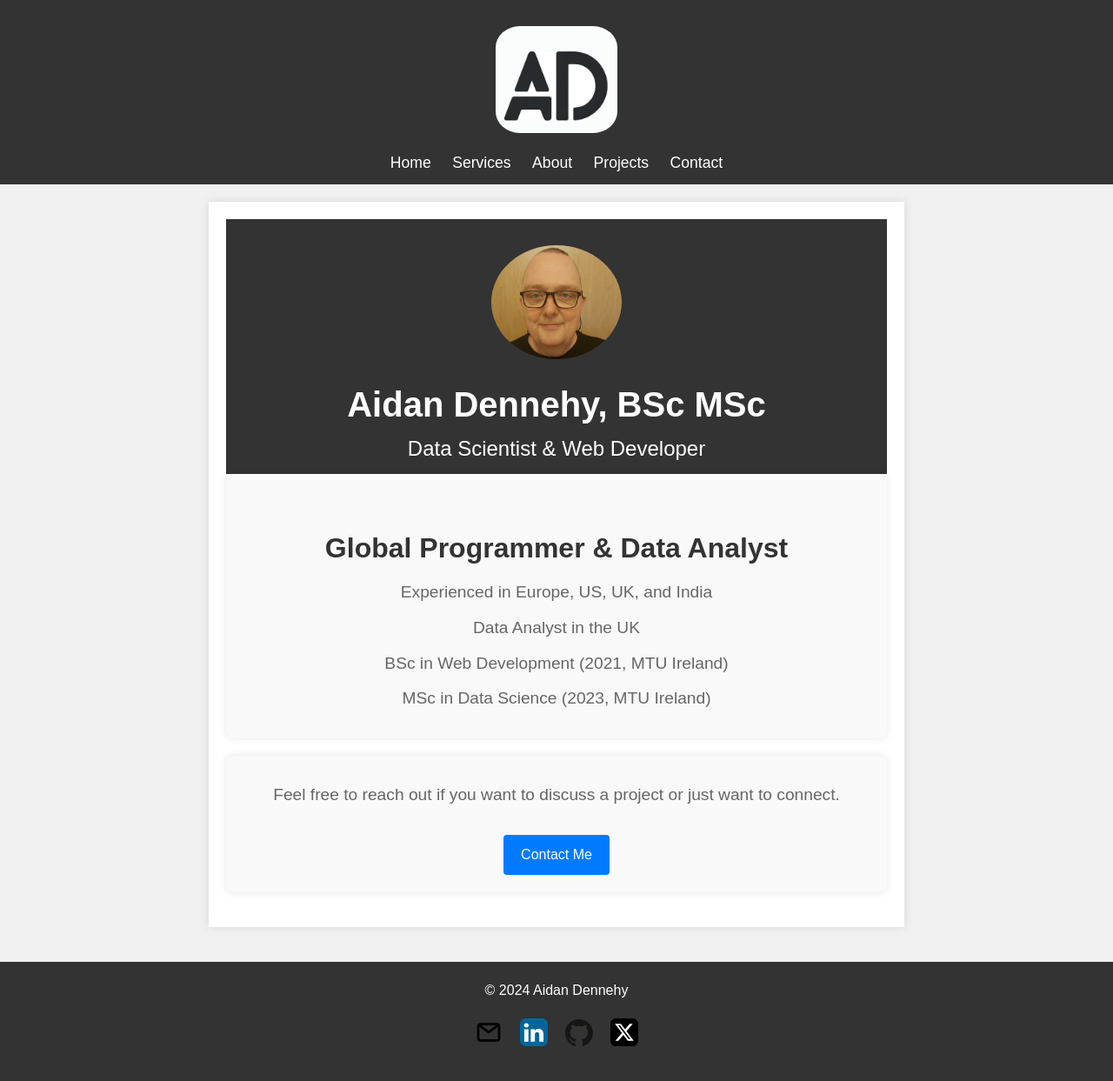
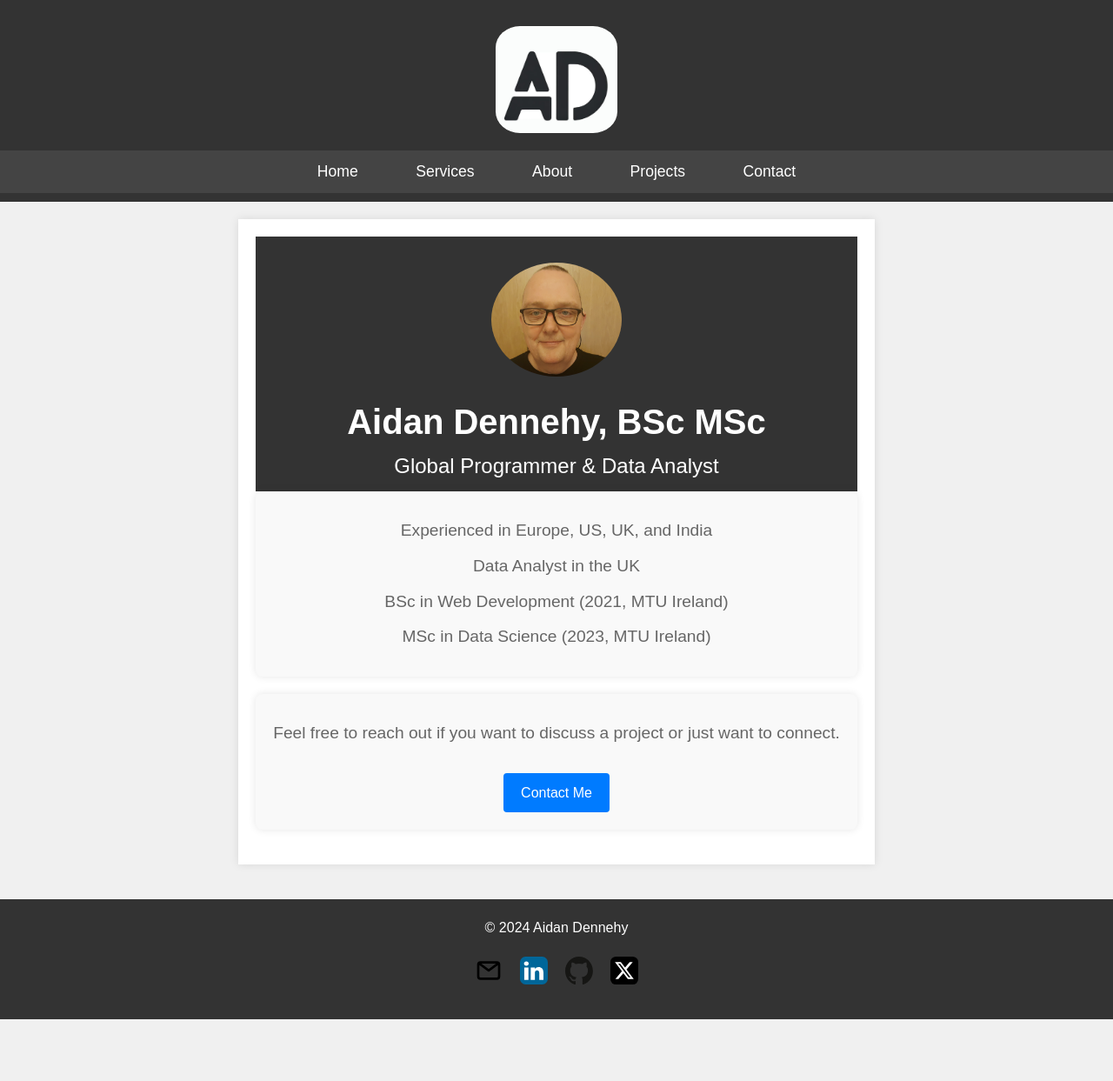
Before and after one commit to duinneacha/ad_portfolio, a Jekyll site: the page built from index.markdown, in a window 1280 px wide. Shown: the whole page at 87% size. Built offline with Jekyll 4.4.1, drawn with Linux system fonts in a browser that asks for light colours; after the commit the page ends 1172 px from its top, so only the background shows below that.

Commit message:
Tidied up the nav bar

```diff
--- a/assets/css/ad_custom.css
+++ b/assets/css/ad_custom.css
@@ -41,31 +41,35 @@ header h2 {
     font-weight: normal;
 }
 
-/* Style the container */
-.container {
-    max-width: 800px;
-    width: 80%;
-    margin: 20px auto;
-    padding: 20px;
-    background: #fff;
-    box-shadow: 0 0 10px rgba(0, 0, 0, 0.1);
+nav {
+    background-color: #444;
+    padding: 10px 0;
 }
 
 nav ul {
     list-style: none;
     padding: 0;
-    margin: 10px 0 0;
+    margin: 0;
+    text-align: center;
 }
 
 nav ul li {
     display: inline;
-    margin: 0 10px;
+    margin: 0 15px;
 }
 
 nav ul li a {
     color: #fff;
     text-decoration: none;
     font-size: 1.1em;
+    padding: 8px 16px;
+    border-radius: 4px;
+    transition: background-color 0.3s ease;
+}
+
+nav ul li a:hover {
+    background-color: #007bff;
+    color: #fff;
 }
 
 main {
@@ -296,28 +300,6 @@ h2 {
     font-weight: normal;
 }
 
-
-#about {
-    background-color: #f9f9f9;
-    padding: 20px;
-    border-radius: 8px;
-    box-shadow: 0 0 10px rgba(0, 0, 0, 0.1);
-    text-align: center;
-    margin-bottom: 20px;
-}
-
-#about h2 {
-    font-size: 2em;
-    margin-bottom: 10px;
-    color: #333;
-}
-
-#about p {
-    font-size: 1.2em;
-    margin: 10px 0;
-    color: #666;
-}
-
 #about {
     background-color: #f9f9f9;
     padding: 20px;
@@ -348,6 +330,12 @@ h2 {
     margin-bottom: 20px;
 }
 
+#contact h2 {
+    font-size: 2em;
+    margin-bottom: 10px;
+    color: #333;
+}
+
 #contact p {
     font-size: 1.2em;
     margin: 10px 0;
--- a/index.markdown
+++ b/index.markdown
@@ -10,12 +10,11 @@ title: "Home"
   <div class="ad-banner">
     <img src="{{ '/assets/imgs/ad_port_photo.jpg' | relative_url }}" alt="Aidan Dennehy">
     <h1>Aidan Dennehy, BSc MSc</h1>
-    <h2>Data Scientist & Web Developer</h2>
+    <h2>Global Programmer & Data Analyst</h2>
   </div>
 </header>
 
 <section id="about">
-  <h2>Global Programmer & Data Analyst</h2>
   <p>Experienced in Europe, US, UK, and India</p>
   <p>Data Analyst in the UK</p>
   <p>BSc in Web Development (2021, MTU Ireland)</p>
```
